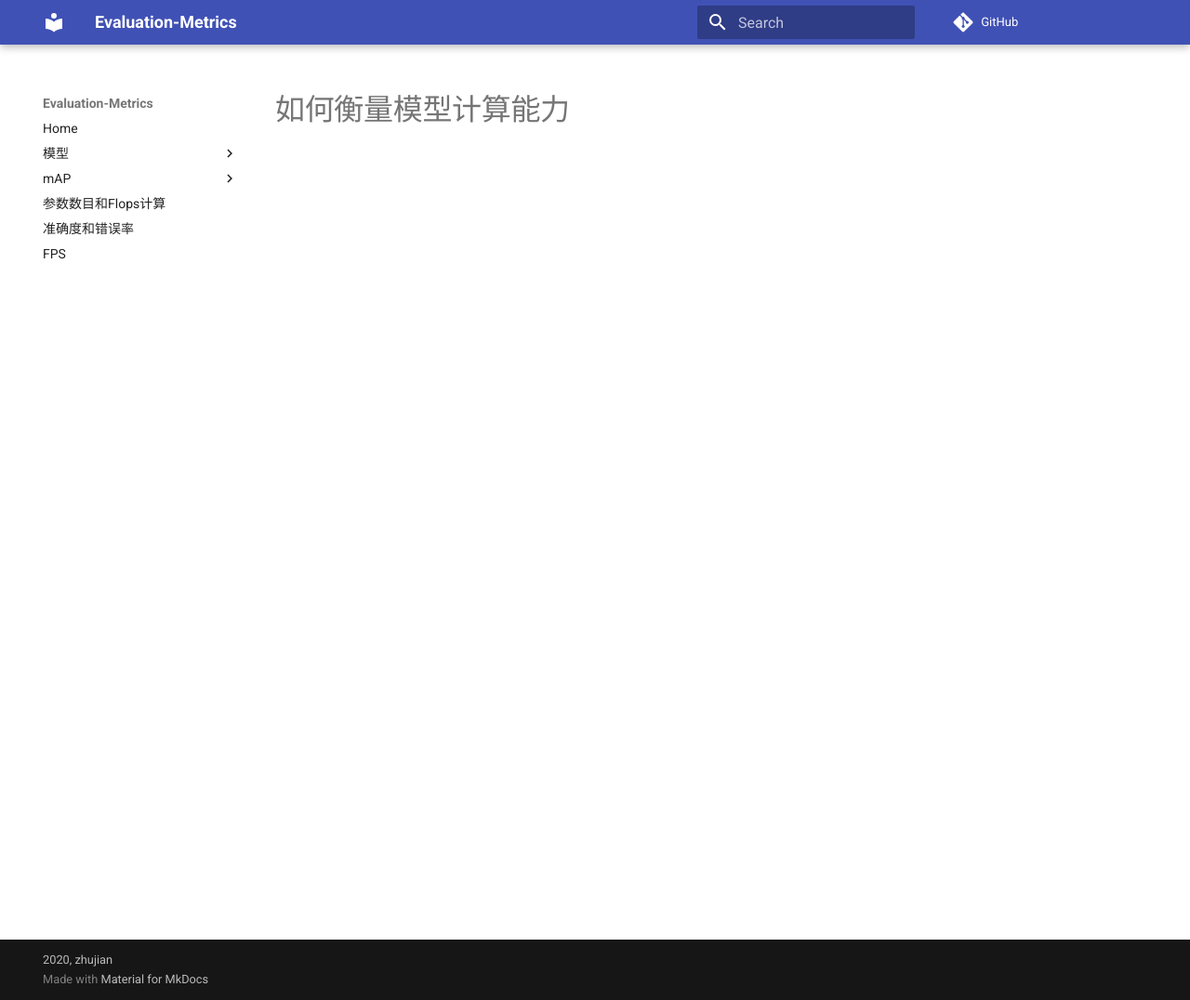
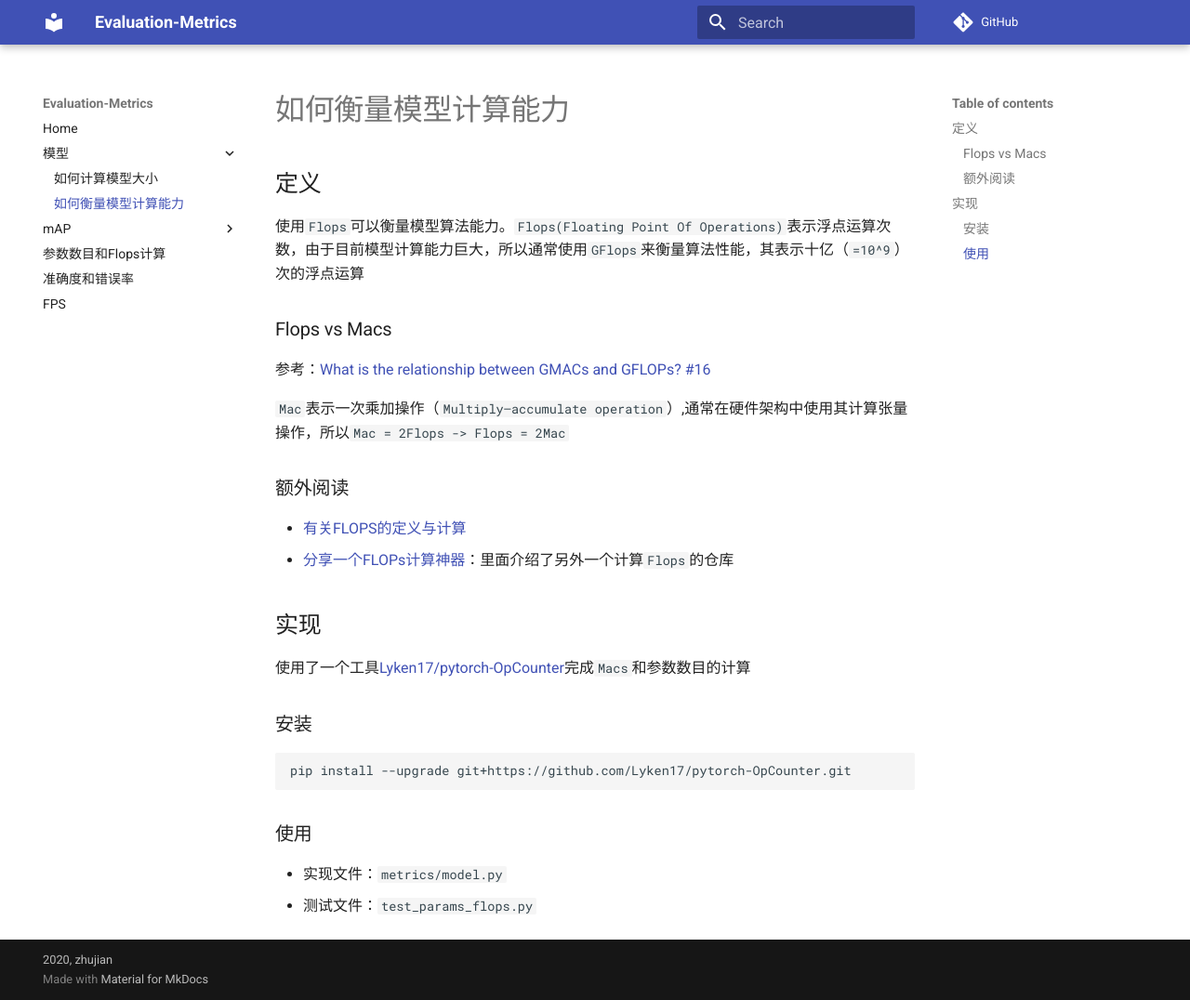
Before and after one commit to deep-learning-algorithm/Evaluation-Metrics, an MkDocs documentation site: the page built from docs/model/flops.md, in a window 1280 px wide and 1076 px high. Shown: the whole window at 93% size. Built offline with MkDocs 1.6.1 and Material for MkDocs 9.7.7, drawn with Linux system fonts in a browser that asks for light colours; comment, search, counter and statistics services are not loaded.

Commit message:
docs(flops): 衡量模型计算能力

````diff
--- a/docs/model/flops.md
+++ b/docs/model/flops.md
@@ -1,2 +1,32 @@
 
 # 如何衡量模型计算能力
+
+## 定义
+
+使用`Flops`可以衡量模型算法能力。`Flops(Floating Point Of Operations)`表示浮点运算次数，由于目前模型计算能力巨大，所以通常使用`GFlops`来衡量算法性能，其表示十亿（`=10^9`）次的浮点运算
+
+### Flops vs Macs
+
+参考：[What is the relationship between GMACs and GFLOPs? #16](https://github.com/sovrasov/flops-counter.pytorch/issues/16)
+
+`Mac`表示一次乘加操作（`Multiply–accumulate operation`）,通常在硬件架构中使用其计算张量操作，所以`Mac = 2Flops -> Flops = 2Mac`
+
+### 额外阅读
+
+* [有关FLOPS的定义与计算](https://www.jianshu.com/p/e61eeae2d338)
+* [分享一个FLOPs计算神器](https://www.jianshu.com/p/b1ceaa7effa8)：里面介绍了另外一个计算`Flops`的仓库
+
+## 实现
+
+使用了一个工具[Lyken17/pytorch-OpCounter](https://github.com/Lyken17/pytorch-OpCounter)完成`Macs`和参数数目的计算
+
+### 安装
+
+```
+pip install --upgrade git+https://github.com/Lyken17/pytorch-OpCounter.git
+```
+
+### 使用
+
+* 实现文件：`metrics/model.py`
+* 测试文件：`test_params_flops.py`
--- a/mkdocs.yml
+++ b/mkdocs.yml
@@ -32,6 +32,7 @@ nav:
     - Home: index.md
     - 模型:
         - 如何计算模型大小: model/params.md
+        - 如何衡量模型计算能力: model/flops.md
     - mAP:
         - 引言: './map/index.md'
         - '[代码解析]如何计算TP和FP': './map/代码解析-如何计算TP和FP.md'
````
Also changed, not shown: docs/index.md (+1 -1 lines).
